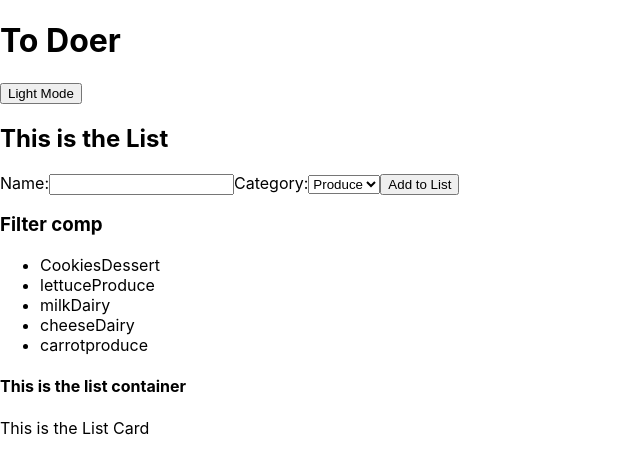
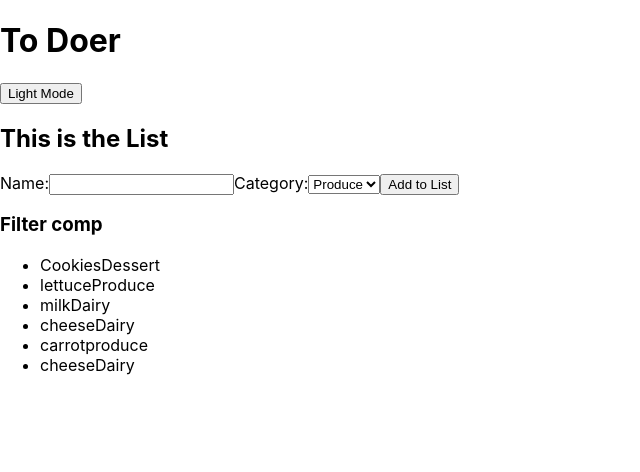
Before and after one commit to ctcoded/get-er-done, a React (Create React App) app: page / in a window 1280 px wide. Shown: the top 472 px of the page, without its empty margins (0-640 px from the left). Built offline with nearby package versions, Linux system fonts and the light colour scheme; data requests are answered from the project's data file.

Commit message:
removed list container

```diff
--- a/db.json
+++ b/db.json
@@ -29,6 +29,12 @@
       "category": "produce",
       "isIncart": false,
       "id": 5
+    },
+    {
+      "name": "cheese",
+      "category": "Dairy",
+      "isIncart": false,
+      "id": 6
     }
   ]
 }
--- a/src/components/App.js
+++ b/src/components/App.js
@@ -14,7 +14,7 @@ function App() {
     <div>
         <Header isDarkMode={isDarkMode} onClickDarkMode={handleDarkModeClick} />
         <List />
-        <ListCardContainer />
+        {/* <ListCardContainer /> */}
     </div>
 
   );
--- a/src/components/ListItem.js
+++ b/src/components/ListItem.js
@@ -1,6 +1,7 @@
 import React from 'react';
 
 function ListItem({item}) {
+
     return (
         <li>
             <span>{item.name}</span>
```
